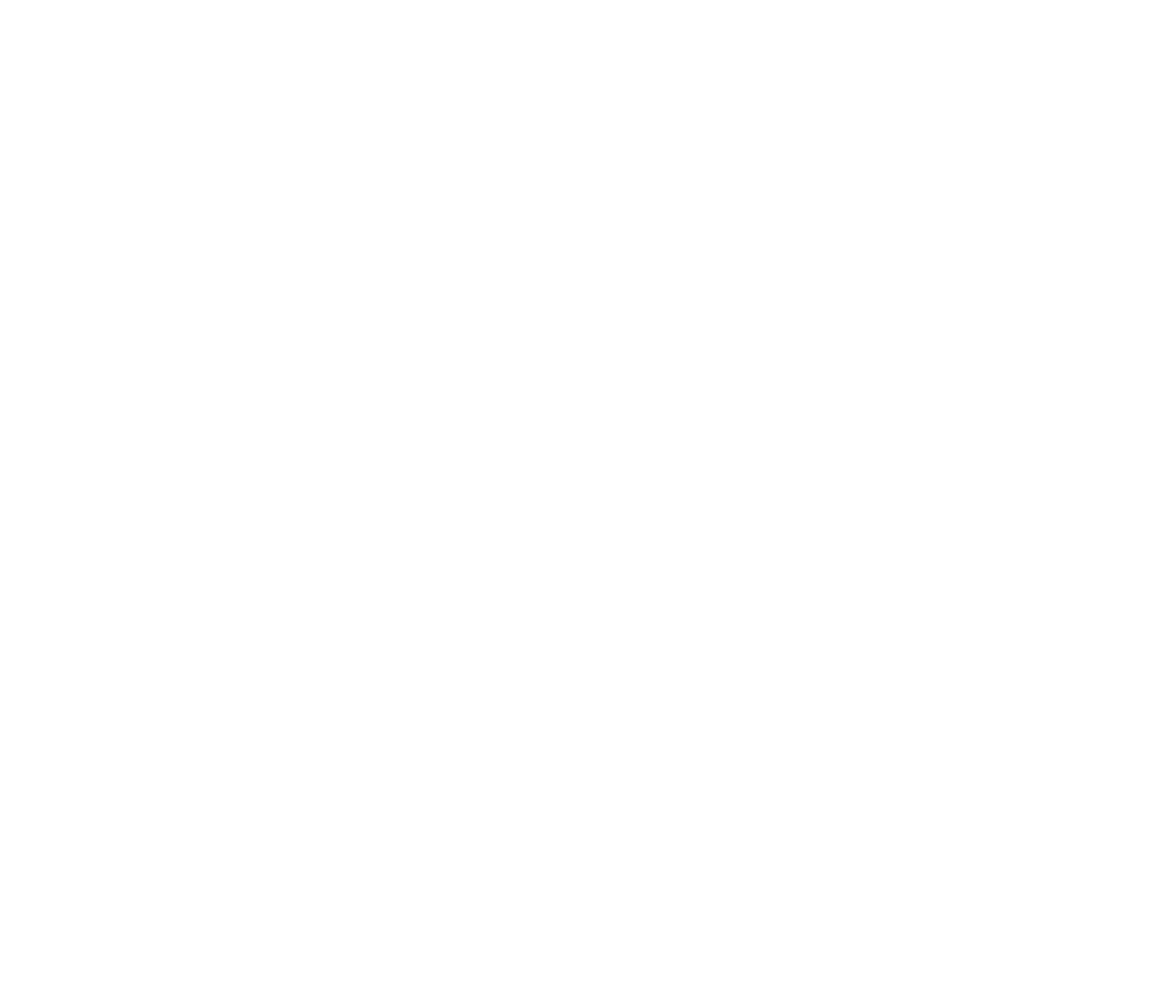
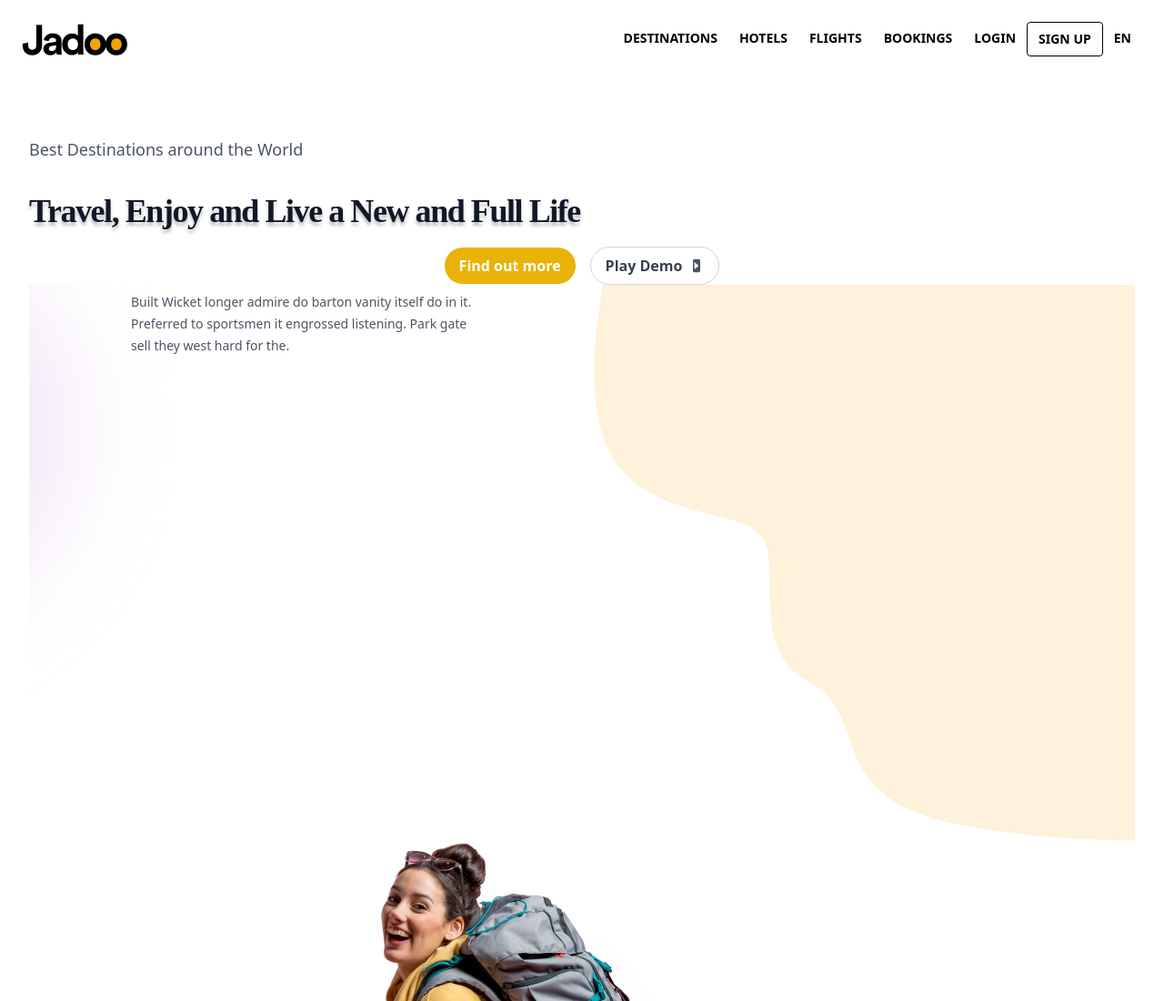
Before and after one commit to SabaKajaia/fe-cat-projecte-1-SabaKajaia-main, a website: page FE-CAT-projecte-1/index.html in a window 1280 px wide. Shown: the top 1100 px of the page at 91% size. Before the commit the page ends 800 px from the top, so only its background shows below. Drawn offline with nearby package versions, Linux system fonts and the light colour scheme; files that its build step writes are made by us from their sources.

Commit message:
first page in progress

```diff
--- a/FE-CAT-projecte-1/index.html
+++ b/FE-CAT-projecte-1/index.html
@@ -13,6 +13,94 @@
 </head>
 
 <body>
+  <header class="bg-transparent text-black">
+    <nav class="container flex items-center justify-end flex-wrap p-6">
+      <div class="logo">
+        <a href="#">
+          <img src="Photos/Logo.jpg" alt="Logo de la empresa">
+        </a>
+      </div>
+      <div class="menu ml-auto">
+        <ul class="flex flex-col lg:flex-row list-none">
+          <li class="nav-item">
+            <a href="#" class="px-3 py-2 flex items-center text-sm font-bold uppercase hover:text-gray-400">
+              Destinations
+            </a>
+          </li>
+          <li class="nav-item">
+            <a href="#" class="px-3 py-2 flex items-center text-sm font-bold uppercase hover:text-gray-400">
+              Hotels
+            </a>
+          </li>
+          <li class="nav-item">
+            <a href="#" class="px-3 py-2 flex items-center text-sm font-bold uppercase hover:text-gray-400">
+              Flights
+            </a>
+          </li>
+          <li class="nav-item">
+            <a href="#" class="px-3 py-2 flex items-center text-sm font-bold uppercase hover:text-gray-400">
+              Bookings
+            </a>
+          </li>
+          <li class="nav-item">
+            <a href="#" class="px-3 py-2 flex items-center text-sm font-bold uppercase hover:text-gray-400">
+              Login
+            </a>
+          </li>
+          <li class="nav-item">
+            <button class="px-3 py-2 border rounded border-black text-sm font-bold uppercase hover:bg-black hover:text-white">
+              Sign Up
+            </button>
+          </li>
+          <li class="nav-item dropdown relative">
+            <button class="px-3 py-2 flex items-center text-sm font-bold uppercase hover:text-gray-400">
+              EN
+            </button>
+            <div class="dropdown-content absolute hidden text-gray-700 pt-1">
+              <a href="#" class="bg-gray-200 hover:bg-gray-400 py-2 px-4 block whitespace-no-wrap">ES</a>
+              <a href="#" class="bg-gray-200 hover:bg-gray-400 py-2 px-4 block whitespace-no-wrap">FR</a>
+              <a href="#" class="bg-gray-200 hover:bg-gray-400 py-2 px-4 block whitespace-no-wrap">DE</a>
+            </div>
+          </li>
+        </ul>
+      </div>
+    </nav>
+  </header>
+
+
+
+
+
+  <main>
+    <section class="hero bg-white px-8 py-16">
+        <p class="text-lg text-gray-600 mb-8">Best Destinations around the World</p>
+        <h1 class="text-4xl font-bold leading-tight text-gray-900 mb-4" style="font-family: 'Volkhov'; letter-spacing: -0.04em; text-shadow: 0px 3.60955px 3.60955px rgba(0, 0, 0, 0.25);">Travel, Enjoy and Live a New and Full Life</h1>
+        <p class="absolute w-96 h-20 left-36 top-80 font-poppins font-medium text-sm leading-6 text-gray-600">
+          Built Wicket longer admire do barton vanity itself do in it. Preferred to sportsmen it engrossed listening. Park gate sell they west hard for the.
+        </p>
+
+        <div class="flex items-center justify-center">
+            <a href="#" class="bg-yellow-500 hover:bg-yellow-600 text-white font-bold py-2 px-4 rounded-full mr-4">
+              Find out more
+            </a>
+            <a href="#" class="inline-flex items-center bg-white border border-gray-300 hover:border-gray-400 rounded-full font-semibold text-gray-700 py-2 px-4">
+              <span class="mr-2">Play Demo</span>
+              <svg class="fill-current text-gray-600 w-4 h-4" xmlns="http://www.w3.org/2000/svg" viewBox="0 0 20 20"><path d="M5 3a2 2 0 0 1 2-2h6a2 2 0 0 1 2 2v14a2 2 0 0 1-2 2H7a2 2 0 0 1-2-2V3zm2 2v10l6-5-6-5z"/></svg>
+            </a>
+        </div>
+
+        <div class="decoration">
+            <a href="#">
+              <img src="Photos/Decore1.png" alt="Logo de la empresa">
+            </a>
+        </div>
+        <div class="decoration">
+            <a href="#">
+              <img src="Photos/Traveller 1.jpg" alt="Logo de la empresa">
+            </a>
+        </div>
+    </section>
+
 
 </body>
 
```
Also changed, not shown: FE-CAT-projecte-1/Photos/Decore.jpg (added), FE-CAT-projecte-1/Photos/Decore1.png (added), FE-CAT-projecte-1/Photos/Decoredestinos.jpg (added), FE-CAT-projecte-1/Photos/Group.jpg (added), FE-CAT-projecte-1/Photos/Heading.jpg (added), FE-CAT-projecte-1/Photos/Logo.jpg (added), FE-CAT-projecte-1/Photos/Play button.jpg (added), FE-CAT-projecte-1/Photos/Traveller 1.jpg (added), FE-CAT-projecte-1/Photos/fulleurope.jpg (added), FE-CAT-projecte-1/Photos/london.jpg (added), FE-CAT-projecte-1/Photos/roma.jpg (added), FE-CAT-projecte-1/output.css (added), 3 other files.
